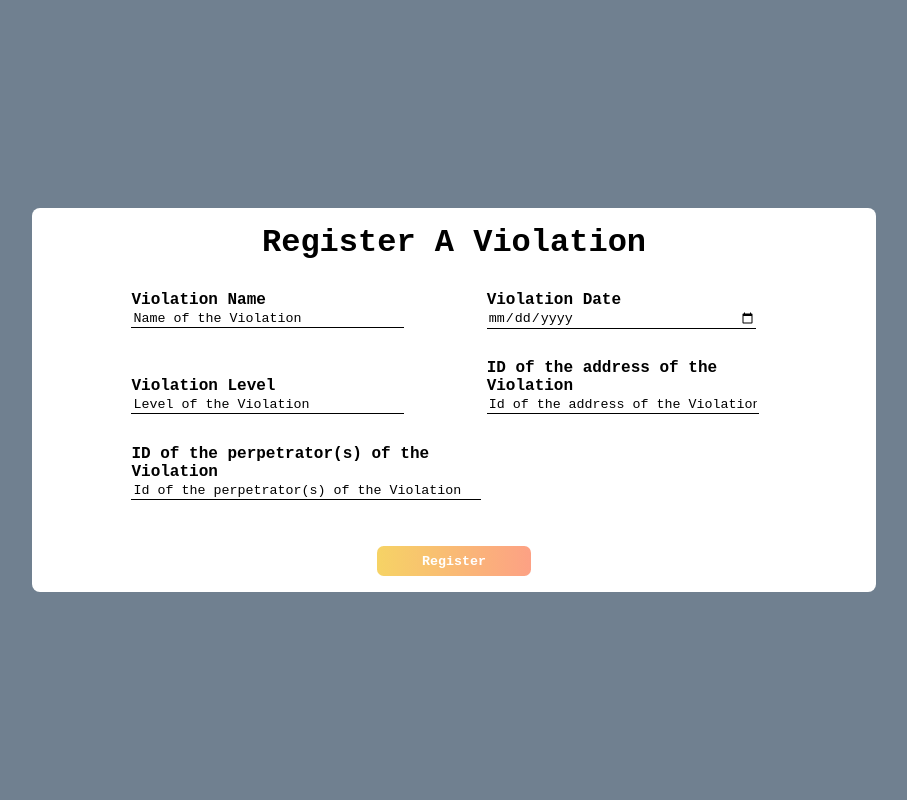
After one commit to ErebeXII/Project_citizen_ranking, a PHP site: page /html/register_violation.html in a window 1280 px wide. The commit adds this page. Shown: the whole page, without its empty margins (186-1093 px from the left). Run offline with PHP 8.4, Linux system fonts and the light colour scheme.

Commit message:
register_violation

```diff
--- /dev/null
+++ b/css/register_violation.css
@@ -0,0 +1,55 @@
+
+*{
+    margin: 0;
+    font-family: "Courier New", serif;
+}
+
+body{
+    background-color: #708090;
+    width: 100vw;
+    height: 100vh;
+    display: flex;
+    justify-items: center;
+    align-items: center;
+    justify-content: center;
+}
+
+#register_violation_form{
+    background-color: white;
+    width: 60vw;
+    height: fit-content;
+
+    padding: 2vh 3vw 2vh 3vw;
+    border-radius: 0.5em;
+}
+
+#register_violation_form *{
+    display: inline-block;
+}
+
+#register_violation_form h1{
+    width: 100%;
+    text-align: center;
+    margin-bottom: 2%;
+}
+
+#register_violation_form div{
+    margin: 2% 2% 2% 8%;
+    width: 35%;
+}
+
+#register_violation_form > div:last-of-type{
+    width: 45%;
+}
+
+#register_violation_form label{
+    font-weight: bolder;
+}
+
+
+#register_violation_btn{
+    width: 20%;
+    padding: 1% 2% 1% 2%;
+    margin: 4% 40% 0 40%;
+    border-radius: 0.5em;
+}
--- a/html/profile_page.html
+++ b/html/profile_page.html
@@ -10,7 +10,7 @@
     <link rel="icon" href="https://images.emojiterra.com/google/noto-emoji/v2.034/512px/1f396.png">
     <script src="../js/profile_page.js"></script>
     <script src="../js/register.js"></script>
-    <title>Your Page</title>
+    <title>My Profile</title>
 </head>
 <body>
 
--- /dev/null
+++ b/html/register_violation.html
@@ -0,0 +1,66 @@
+<!doctype html>
+<html lang="en">
+<head>
+  <meta charset="UTF-8">
+  <meta name="viewport"
+        content="width=device-width, user-scalable=no, initial-scale=1.0, maximum-scale=1.0, minimum-scale=1.0">
+  <meta http-equiv="X-UA-Compatible" content="ie=edge">
+  <link href="../css/register_violation.css" rel="stylesheet">
+  <link href="../css/classes.css" rel="stylesheet">
+  <script src="../js/register.js"></script>
+  <script src="../js/violation_register.js"></script>
+
+  <link rel="icon" href="https://images.emojiterra.com/google/noto-emoji/v2.034/512px/1f396.png">
+  <title>Register Violation</title>
+</head>
+
+<body>
+
+  <form id="register_violation_form" action="">
+    <h1>Register A Violation</h1>
+
+    <div class="popup hidden">
+      <label for="violation_name">Violation Name</label><br>
+      <input type="text" id="violation_name" class="text-input" placeholder="Name of the Violation" name="txtVName">
+      <span class="popuptext" id="popup_Vname">Please enter a valid name.
+                    Special characters others than
+                    'é','è' and '-' are forbidden.
+                </span>
+    </div>
+
+    <div class="popup hidden">
+      <label for="violation_date">Violation Date</label><br>
+      <input type="date" id="violation_date" class="text-input"  min="1915-01-01" max="<?= date('Y-m-d'); ?>" name="txtVDate">
+      <span class="popuptext" id="popup_Vdate">Please enter a valid date.
+                </span>
+    </div>
+
+    <div class="popup hidden">
+      <label for="violation_level">Violation Level</label><br>
+      <input type="text" id="violation_level" class="text-input"  placeholder="Level of the Violation" name="txtVlevel">
+      <span class="popuptext" id="popup_Vlevel">Please enter a valid Violation level
+                </span>
+    </div>
+
+    <div class="popup hidden">
+      <label for="violation_id_address">ID of the address of the Violation</label><br>
+      <input type="text" id="violation_id_address" class="text-input"  placeholder="Id of the address of the Violation"
+             name="txtVIDaddress">
+      <span class="popuptext" id="popup_VIDaddress">Please enter a valid ID address
+                </span>
+    </div>
+
+    <div class="popup hidden">
+      <label for="violation_id_person">ID of the perpetrator(s) of the Violation</label><br>
+      <input type="text" id="violation_id_person" class="text-input"  placeholder="Id of the perpetrator(s) of the Violation"
+             name="txtVIDaddress">
+      <span class="popuptext" id="popup_VIDperson">Please enter a valid ID person
+                </span>
+    </div>
+
+    <input type="button" value="Register" id="register_violation_btn" class="orange_yellow_btn" onclick="submitViolationForm()">
+
+  </form>
+
+</body>
+</html>
--- a/js/edit_page.js
+++ b/js/edit_page.js
@@ -61,9 +61,7 @@ function check_input_edit(){
 function submitEditForm(){
     let form = document.getElementById("edit_form");
     let btn = document.getElementById("edit_btn");
-    console.log("1");
     if (check_input_edit()){
-        console.log("2");
         btn.setAttribute('type', 'submit');
         form.submit();
     }
--- a/js/profile_page.js
+++ b/js/profile_page.js
@@ -273,10 +273,10 @@ function updateDetailScore(nb_studies,social_class, salary, violation, marital_s
         case donation<1000:
             party_fidelity += 30;
             break
-        case salary<10000:
+        case donation<10000:
             party_fidelity += 50;
             break
-        case salary >= 10000:
+        case donation >= 10000:
             party_fidelity+= 100;
             break
         default:
--- /dev/null
+++ b/js/violation_register.js
@@ -0,0 +1,50 @@
+const name_re = new RegExp('^([a-zA-Z]|-|é|è| ){1,40}$');
+const level_re = new RegExp('^([123])$');
+const id_re = new RegExp('^\\d+$');
+
+function check_input_violation(){
+    let input_correct = true;
+
+    let name = document.getElementById("violation_name");
+    let date = document.getElementById("violation_date");
+    let level = document.getElementById("violation_level");
+    let id_address = document.getElementById("violation_id_address");
+    let id_person = document.getElementById("violation_id_person");
+
+    if(!name_re.test(name.value)){
+        setWarning(name, "popup_Vname");
+        input_correct = false;
+    }
+
+    if (date.value === "" || date.value > new Date()){
+        setWarning(date, "popup_Vdate");
+        input_correct = false;
+    }
+
+    if (!level_re.test(level.value)){
+        setWarning(level, "popup_Vlevel");
+        input_correct = false;
+    }
+
+    if (!id_re.test(id_address.value)){
+        setWarning(id_address, "popup_VIDaddress");
+        input_correct = false;
+    }
+
+    if (!id_re.test(id_person.value)){
+        setWarning(id_person, "popup_VIDperson");
+        input_correct = false;
+    }
+
+
+    return input_correct;
+}
+
+function submitViolationForm(){
+    let form = document.getElementById("register_violation_form");
+    let btn = document.getElementById("register_violation_btn");
+    if (check_input_violation()){
+        btn.setAttribute('type', 'submit');
+        form.submit();
+    }
+}
```
Also changed, not shown: css/user_list.css (+12 -0 lines).
